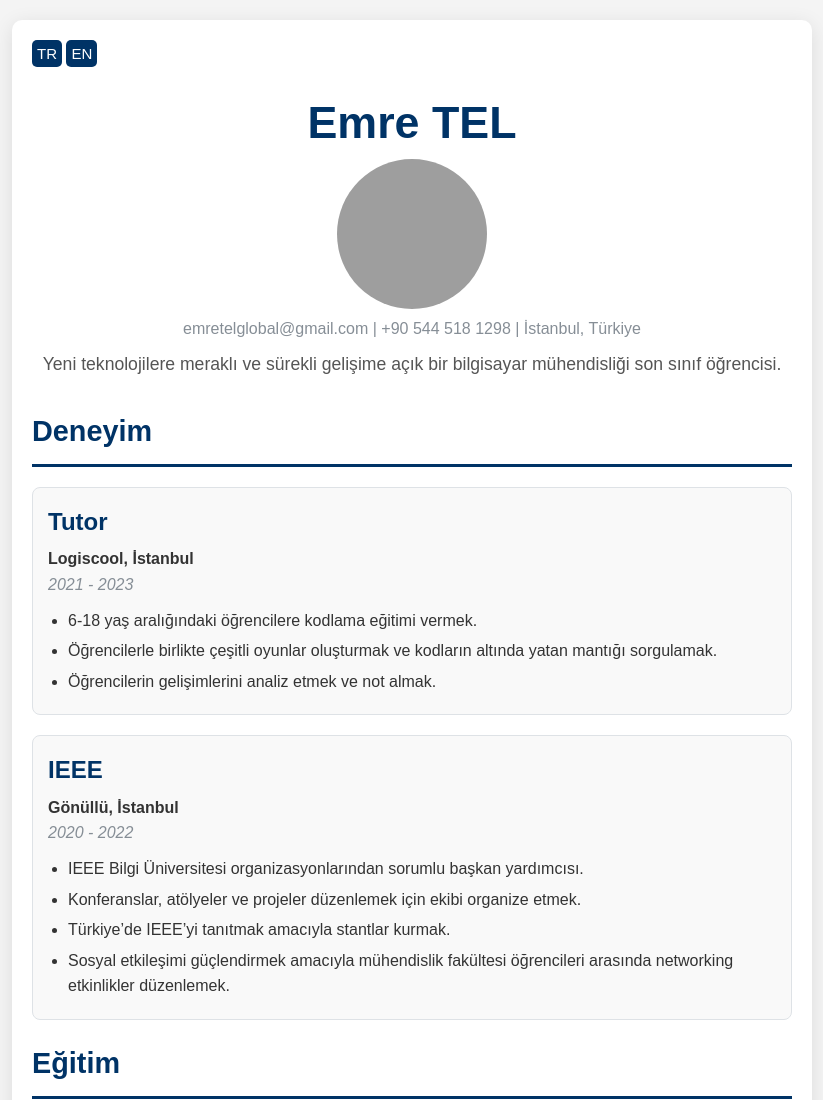
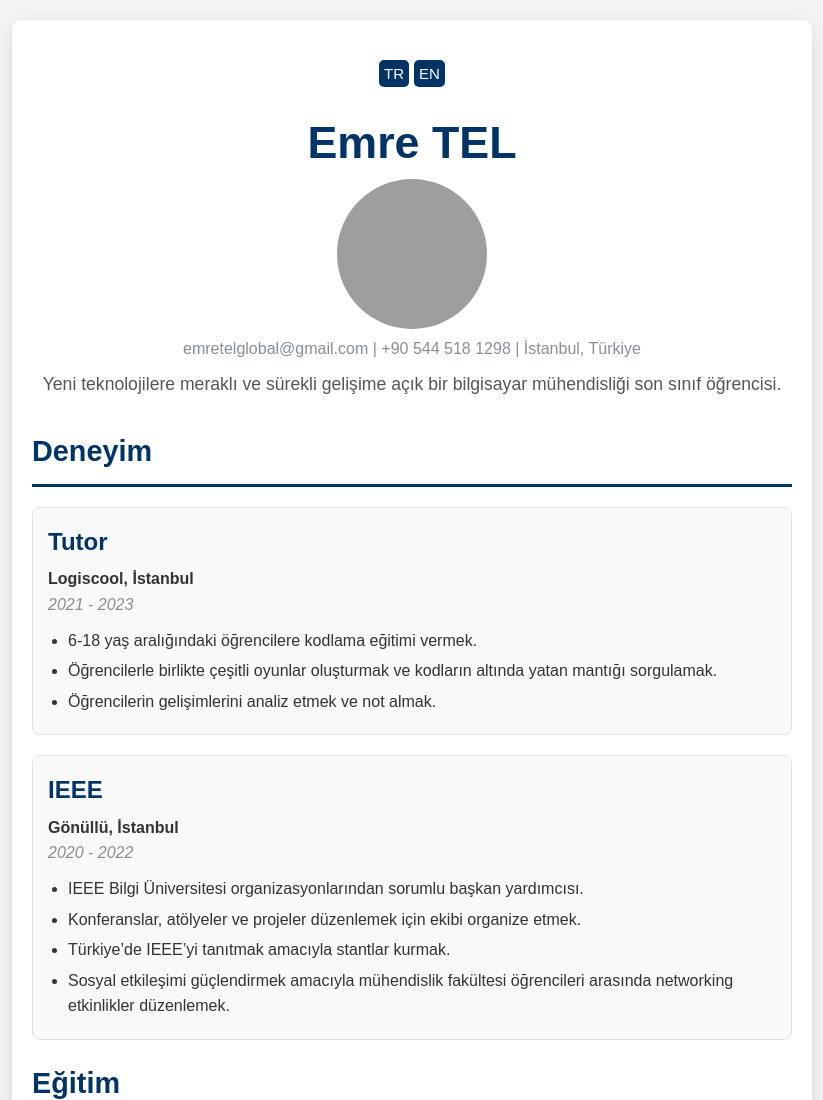
Before and after one commit to emretel/emretelcv, a plain HTML site: page index.html in a window 1280 px wide. Shown: the top 1100 px of the page, without its empty margins (228-1051 px from the left). Drawn offline with Linux system fonts and the light colour scheme; grey boxes are pictures that could not be loaded.

Commit message:
Update index.html

```diff
--- a/index.html
+++ b/index.html
@@ -13,7 +13,7 @@
 
 
 
-        <div class="buttonC">
+        <div class="button">
             <button id="turkishButton" onclick="changeLanguage('tr')">TR</button>
             <button id="englishButton" onclick="changeLanguage('en')">EN</button>
         </div>
```
